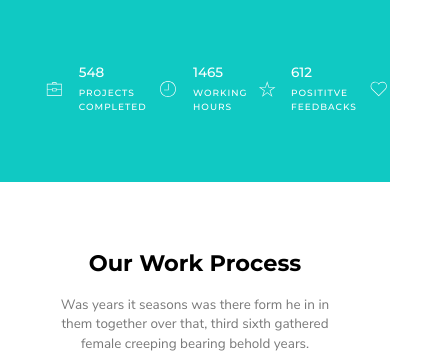
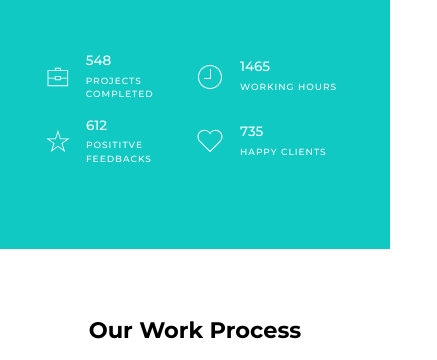
Before and after one commit to VGMQT/Piroll-Design, a website with bundled scripts: page src/pug/index exclude.pug in a window 390 px wide. Shown: the part 1212-1572 px from the top of the page, 437 px wide, since content can reach past the window. Built offline with nearby package versions, Linux system fonts and the light colour scheme; files whose address does not match are found by name.

Commit message:
homepage tablet adaptive added

```diff
--- a/src/css/homepage/sections/about.scss
+++ b/src/css/homepage/sections/about.scss
@@ -38,6 +38,10 @@
 .about__skills-content {
   width: 50%;
   padding: rem(90px) 0;
+
+  @include tablet {
+    width: 70%;
+  }
 }
 
 .skills-wrapper {
--- a/src/css/homepage/sections/process.scss
+++ b/src/css/homepage/sections/process.scss
@@ -85,6 +85,9 @@
   @include laptop {
     width: rem(650px);
   }
+  @include tablet {
+    width: rem(450px);
+  }
 }
 
 //----------------------<<logos>>----------------------\\
@@ -93,6 +96,10 @@
   justify-content: space-around;
   align-items: center;
   padding: rem(60px) 0;
+
+  @include tablet {
+    flex-wrap: wrap;
+  }
 }
 
 .logos__link {
@@ -107,4 +114,8 @@
   img {
     @extend %img;
   }
+
+  @include tablet {
+    margin-bottom: rem(20px);
+  }
 }
--- a/src/css/includes/footer.scss
+++ b/src/css/includes/footer.scss
@@ -7,6 +7,14 @@
   .container {
     display: flex;
     justify-content: space-between;
+
+    @include tablet {
+      flex-wrap: wrap;
+    }
+  }
+
+  @include tablet {
+    padding: rem(50px) 0;
   }
 }
 
@@ -17,6 +25,10 @@
 
   p {
     max-width: rem(245px);
+  }
+
+  @include tablet {
+    margin-bottom: rem(20px);
   }
 }
 
--- a/src/css/includes/form.scss
+++ b/src/css/includes/form.scss
@@ -7,6 +7,10 @@
 
   textarea {
     min-height: rem(200px);
+  }
+
+  @include tablet {
+    width: rem(450px);
   }
 }
 
--- a/src/css/includes/numbers.scss
+++ b/src/css/includes/numbers.scss
@@ -9,11 +9,20 @@
   justify-content: space-around;
   text-align: left;
   color: $bg-color;
+
+  @include tablet {
+    flex-wrap: wrap;
+  }
 }
 
 .numbers__item {
   display: flex;
   align-items: center;
+
+  @include tablet {
+    width: rem(200px);
+    margin-bottom: rem(20px);
+  }
 }
 
 .numbers__icon {
--- a/src/css/plugins/resets.scss
+++ b/src/css/plugins/resets.scss
@@ -47,6 +47,9 @@
   @include laptop {
     height: rem(600px);
   }
+  @include tablet {
+    height: rem(700px);
+  }
 }
 
 .swiper-slide {
```
Also changed, not shown: build/css/main.min.css.
